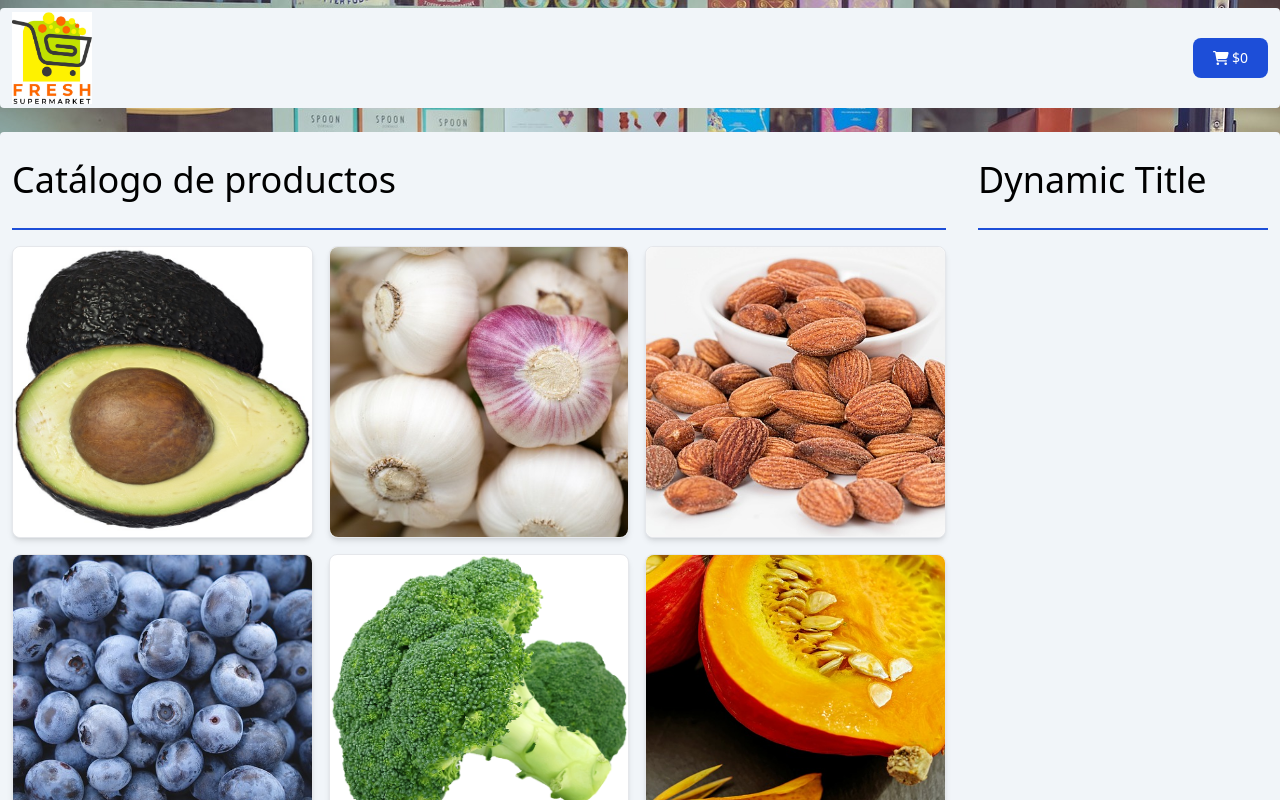
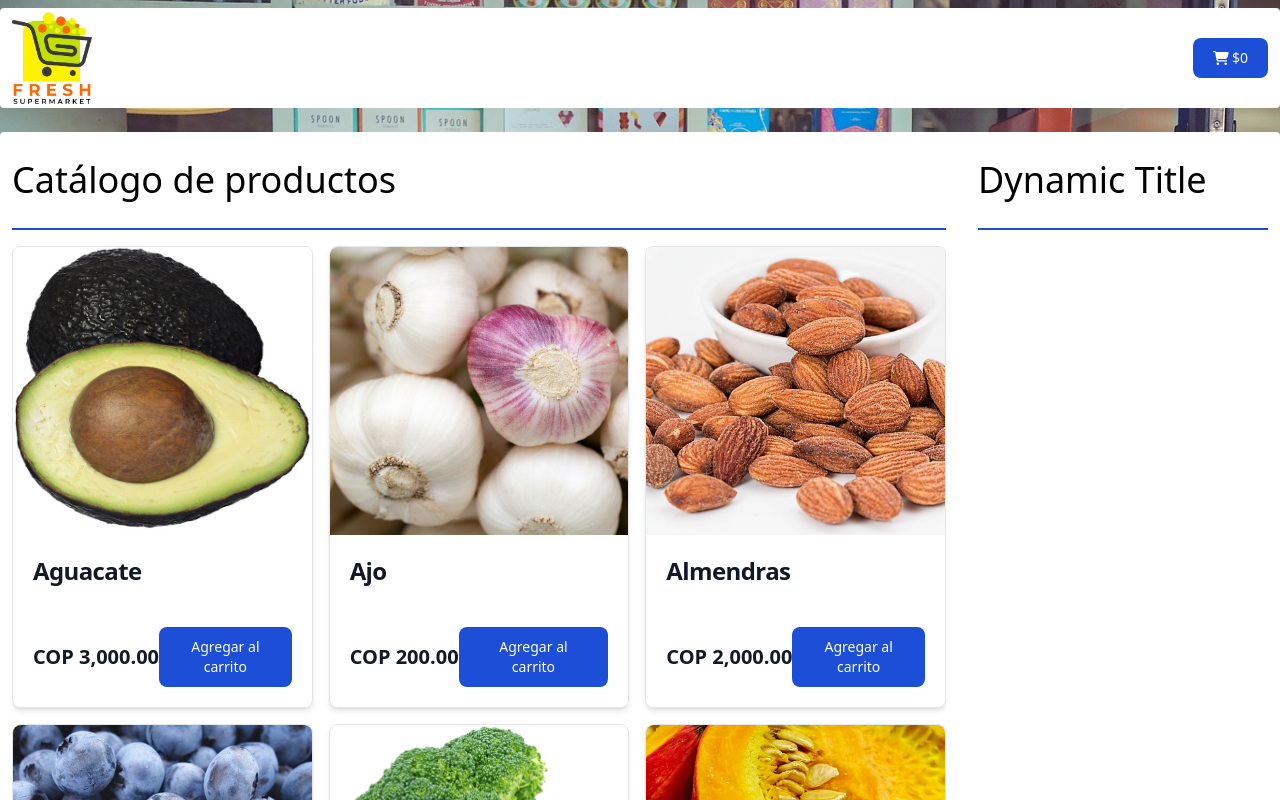
Before and after one commit to EnriquePallares/mini-market, a React (Vite) app: page /minimarket/ in a window 1280 px wide. Shown: the top 800 px of the page. Built offline with nearby package versions, Linux system fonts and the light colour scheme.

Commit message:
Ajustes de estilo en lista de productos

```diff
--- a/src/components/Header/Header.tsx
+++ b/src/components/Header/Header.tsx
@@ -7,7 +7,7 @@ const Header: React.FC<HeaderInterface> = () => {
   return (
     <header>
       <nav className="flex relative py-2 items-center justify-between">
-        <div className="container mx-auto px-3 rounded flex items-center justify-between bg-slate-100">
+        <div className="container mx-auto px-3 rounded flex items-center justify-between bg-white">
           <a
             href="#"
             className="py-1 mr-5 no-underline whitespace-nowrap text-xl leading-normal"
--- a/src/components/Shop/ProductList/ProductList.tsx
+++ b/src/components/Shop/ProductList/ProductList.tsx
@@ -6,6 +6,10 @@ export interface ProductListInterface {}
 
 const ProductList: React.FC<ProductListInterface> = () => {
   const dispatch = useDispatch();
+  const numberFormat = new Intl.NumberFormat('en-US', {
+    style: 'currency',
+    currency: 'COP',
+  });
   const {
     products: { dataProducts },
   } = useSelector((state: any) => selector(state));
@@ -15,22 +19,43 @@ const ProductList: React.FC<ProductListInterface> = () => {
   }, [dispatch]);
 
   return (
-    <section className="container mx-auto px-3 mt-4 rounded bg-slate-100">
+    <section className="container mx-auto px-3 mt-4 rounded bg-white">
       <div className="grid grid-cols-4 gap-8">
         <div className="col-span-3">
           <h3 className="border-b-2 py-7 border-blue-700 text-4xl font-medium">
             Catálogo de productos
           </h3>
 
-          <div className="grid grid-cols-3 gap-4 py-4">
+          <div className="grid grid-cols-3 gap-4 py-4 max-h-[85vh] overflow-y-auto">
             {dataProducts.map((product: Product) => (
-              <div className="max-w-sm bg-white rounded-lg border border-gray-200 shadow-md dark:bg-gray-800 dark:border-gray-700">
+              <div
+                key={product.sku}
+                className="max-w-sm bg-white rounded-lg border border-gray-200 shadow-md dark:bg-gray-800 dark:border-gray-700"
+              >
                 <img
                   key={product.sku}
                   src={product.image}
                   alt={product.name}
-                  className="rounded-lg h-full object-cover"
+                  className="rounded-t-lg object-cover w-full h-72"
                 />
+
+                <div className="flex flex-col p-5">
+                  <h5 className="text-2xl font-bold mb-10 tracking-tight text-gray-900 dark:text-white">
+                    {product.name}
+                  </h5>
+
+                  <div className="flex justify-between items-center">
+                    <span className="text-xl font-bold text-gray-900 dark:text-white">
+                      {numberFormat.format(product.price)}
+                    </span>
+                    <a
+                      href="#"
+                      className="text-white bg-blue-700 hover:bg-blue-800 focus:ring-4 focus:outline-none focus:ring-blue-300 font-medium rounded-lg text-sm px-5 py-2.5 text-center dark:bg-blue-600 dark:hover:bg-blue-700 dark:focus:ring-blue-800"
+                    >
+                      Agregar al carrito
+                    </a>
+                  </div>
+                </div>
               </div>
             ))}
           </div>
```
